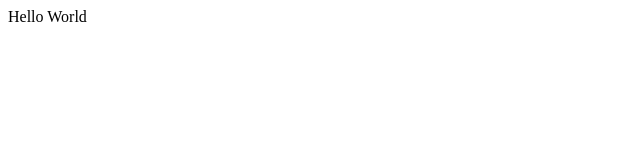
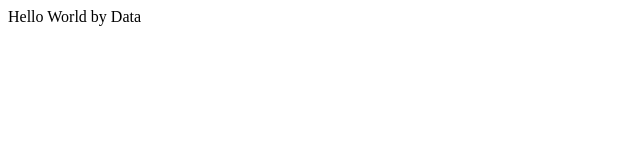
Before and after one commit to WakeUpYoung/vercel-firststep, a Nuxt app: page / in a window 1280 px wide. Shown: the top 160 px of the page, without its empty margins (0-640 px from the left). Built offline with nearby package versions, Linux system fonts and the light colour scheme.

Commit message:
try nuxt page

```diff
--- a/pages/index.vue
+++ b/pages/index.vue
@@ -1,14 +1,14 @@
+<script setup>
+ const data = {
+   name: 'Hello World by Data'
+ }
+</script>
+
 <template>
   <div>
-    Hello World
+    {{ data.name }}
   </div>
 </template>
-
-<script>
-export default {
-  name: 'HelloWorld'
-}
-</script>
 
 <style scoped>
 
```
